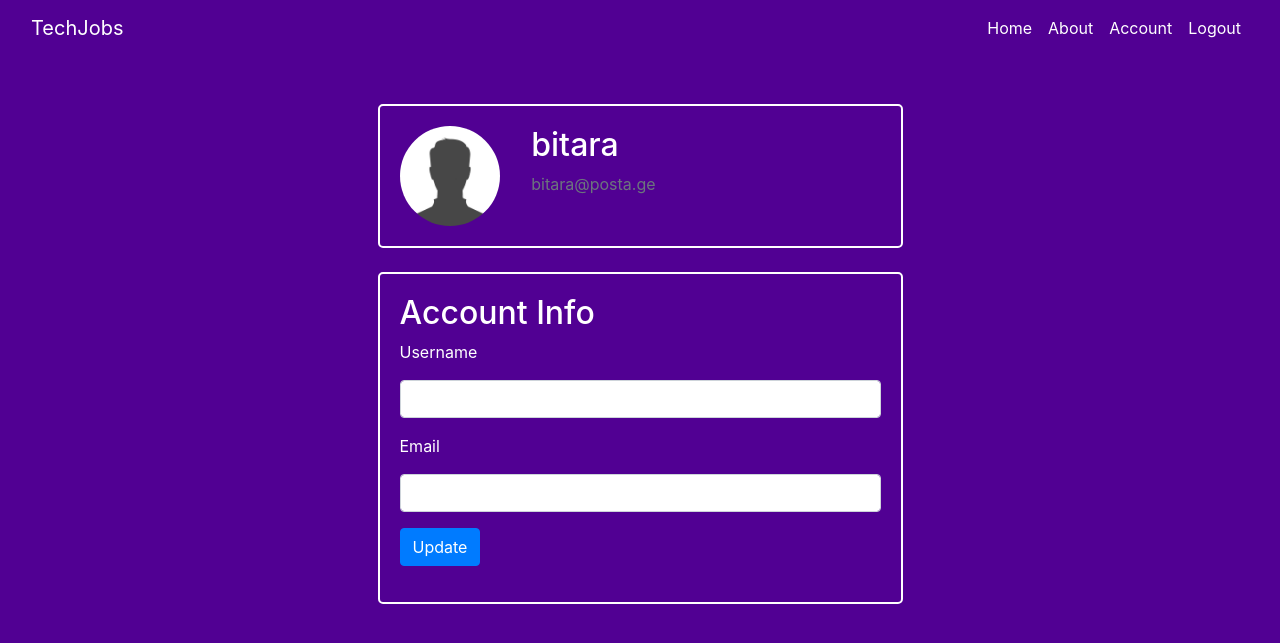
After one commit to BekaBitarashvili/TechJob, a Flask app: page /account in a window 1280 px wide. The commit adds this page. Shown: the top 643 px of the page. Run offline with Flask 3, Linux system fonts and the light colour scheme; a user stored in the database is signed in.

Commit message:
Account Settings

```diff
--- a/app/__init__.py
+++ b/app/__init__.py
@@ -1,9 +1,15 @@
 from flask import Flask
 from flask_sqlalchemy import SQLAlchemy
+from flask_bcrypt import Bcrypt
+from flask_login import LoginManager
 
 app = Flask(__name__)
 app.config['SECRET_KEY'] = 'asndaiusdjaosid83459347593475asjdaisd'
 app.config['SQLALCHEMY_DATABASE_URI'] = 'sqlite:///database.db'
 db = SQLAlchemy(app)
+bcrypt = Bcrypt(app)
+login_manager = LoginManager(app)
+login_manager.login_view = 'login'
+login_manager.login_message_category='info'
 
 from app import routes
--- a/app/forms.py
+++ b/app/forms.py
@@ -1,6 +1,8 @@
+from flask_login import current_user
 from flask_wtf import FlaskForm
 from wtforms import StringField, PasswordField, SubmitField, BooleanField
-from wtforms.validators import DataRequired, EqualTo, Length, Email
+from wtforms.validators import DataRequired, EqualTo, Length, Email, ValidationError
+from app.models import User
 
 
 class RegistrationForm(FlaskForm):
@@ -10,9 +12,37 @@ class RegistrationForm(FlaskForm):
     confirm_password = PasswordField('Confirm Password', validators=[DataRequired(), EqualTo('password')])
     submit = SubmitField("Sign Up")
 
+    def validete_username(self, username):
+        user = User.query.filter_by(username=username.data).first()
+        if user:
+            raise ValidationError('That username is taken. Please choose another one.')
+
+    def validete_email(self, email):
+        user = User.query.filter_by(email=email.data).first()
+        if user:
+            raise ValidationError('That email is taken. Please choose another one.')
+
 
 class LoginForm(FlaskForm):
     email = StringField('Email', validators=[DataRequired(), Email()])
     password = PasswordField('Password', validators=[DataRequired()])
     remember = BooleanField('Remember Me')
     submit = SubmitField("Login")
+
+
+class UpdateAccountForm(FlaskForm):
+    username = StringField('Username', validators=[DataRequired(), Length(min=2, max=20)])
+    email = StringField('Email', validators=[DataRequired(), Email()])
+    submit = SubmitField("Update")
+
+    def validete_username(self, username):
+        if username.data != current_user.username:
+            user = User.query.filter_by(username=username.data).first()
+            if user:
+                raise ValidationError('That username is taken. Please choose another one.')
+
+    def validete_email(self, email):
+        if email.data != current_user.email:
+            user = User.query.filter_by(email=email.data).first()
+            if user:
+                raise ValidationError('That email is taken. Please choose another one.')
--- a/app/routes.py
+++ b/app/routes.py
@@ -1,7 +1,8 @@
-from flask import render_template, url_for, flash, redirect
-from app import app
-from app.forms import RegistrationForm, LoginForm
+from flask import render_template, url_for, flash, redirect, request
+from app import app, db, bcrypt
+from app.forms import RegistrationForm, LoginForm, UpdateAccountForm
 from app.models import User, Job
+from flask_login import login_user, current_user, logout_user, login_required
 
 jobs = [
     {
@@ -50,20 +51,44 @@ def about():
 
 @app.route('/register', methods=['POST', 'GET'])
 def register():
+    if current_user.is_authenticated:
+        return redirect(url_for('home'))
     form = RegistrationForm()
     if form.validate_on_submit():
-        flash(f'Account created for {form.username.data}!', 'success')
-        return redirect(url_for('home'))
+        hashed_password = bcrypt.generate_password_hash(form.password.data).decode('utf-8')
+        user = User(username=form.username.data, email=form.email.data, password=hashed_password)
+        db.session.add(user)
+        db.session.commit()
+        flash('Your Account has been created! Now Log in', 'success')
+        return redirect(url_for('login'))
     return render_template('register.html', form=form)
 
 
 @app.route('/login', methods=['POST', 'GET'])
 def login():
+    if current_user.is_authenticated:
+        return redirect(url_for('home'))
     form = LoginForm()
     if form.validate_on_submit():
-        if form.email.data == 'admin@gmail.com' and form.password.data == 'password':
-            flash(f'You have been logged in!', 'success')
-            return redirect(url_for('home'))
+        user = User.query.filter_by(email=form.email.data).first()
+        if user and bcrypt.check_password_hash(user.password, form.password.data):
+            login_user(user, remember=form.remember.data)
+            next_page = request.args.get('next')
+            return redirect(next_page) if next_page else redirect(url_for('home'))
         else:
             flash(f'Login Unsuccessful. Please check username and password', 'danger')
-    return render_template('login.html', form=form)
+    return render_template('login.html', title='Login', form=form)
+
+
+@app.route('/logout')
+def logout():
+    logout_user()
+    return redirect(url_for('home'))
+
+
+@app.route('/account')
+@login_required
+def account():
+    form = UpdateAccountForm()
+    image_file = url_for('static', filename='images/' + current_user.image_file)
+    return render_template('account.html', title='Account', image_file=image_file, form=form)
--- a/app/static/main.css
+++ b/app/static/main.css
@@ -43,3 +43,8 @@ body {
     color: inherit;
     text-decoration: none;
 }
+/* For default pic */
+.account-img {
+  max-width: 100px;
+  max-height: 100px;
+}
--- /dev/null
+++ b/app/templates/account.html
@@ -0,0 +1,67 @@
+{% extends "base.html" %}
+{% block content %}
+<br>
+<br>
+<div class="container">
+    <div class="row">
+        <div class="col-md-6 offset-md-3">
+            <div class="rectangle-border">
+                <div class="content-section">
+                    <div class="media">
+                        <img class="rounded-circle account-img" src="{{ image_file }}">
+                        <div class="media-body">
+                            <h2 class="account-heading white-text offset-md-1">{{ current_user.username }}</h2>
+                            <p class="text-secondary white-text offset-md-1">{{ current_user.email }}</p>
+                        </div>
+                    </div>
+                </div>
+            </div>
+        </div>
+    </div>
+</div>
+<div>
+    <br>
+    <div class="container">
+        <div class="row">
+            <div class="col-md-6 offset-md-3">
+                <div class="registration-form rectangle-border">
+                    <h2 class="white-text">Account Info</h2>
+                    <form method="POST" action="">
+                        {{ form.hidden_tag() }}
+                        <div class="form-group">
+                            <label class="white-text">{{ form.username.label }}</label><br>
+
+                            {% if form.username.errors %}
+                            {{ form.username(class="form-control is-invalid") }}
+                            <div class="invalid-feedback">
+                                {% for error in form.username.errors %}
+                                <span>{{ error }}</span>
+                                {% endfor %}
+                            </div>
+                            {% else %}
+                            {{ form.username(class="form-control") }}
+                            {% endif %}
+                        </div>
+                        <div class="form-group">
+                            <label class="white-text">{{ form.email.label }}</label><br>
+                            {% if form.email.errors %}
+                            {{ form.email(class="form-control is-invalid") }}
+                            <div class="invalid-feedback">
+                                {% for error in form.email.errors %}
+                                <span>{{ error }}</span>
+                                {% endfor %}
+                            </div>
+                            {% else %}
+                            {{ form.email(class="form-control") }}
+                            {% endif %}
+                        </div>
+                        <div class="form-group">
+                            {{ form.submit(class="btn btn-primary") }}
+                        </div>
+                    </form>
+                </div>
+            </div>
+        </div>
+    </div>
+</div>
+{% endblock %}
--- a/app/templates/base.html
+++ b/app/templates/base.html
@@ -3,7 +3,8 @@
 <head>
     <meta charset="utf-8">
     <title>TechJobs</title>
-    <link rel="stylesheet" href="https://cdn.jsdelivr.net/npm/bootstrap@4.3.1/dist/css/bootstrap.min.css" integrity="sha384-ggOyR0iXCbMQv3Xipma34MD+dH/1fQ784/j6cY/iJTQUOhcWr7x9JvoRxT2MZw1T" crossorigin="anonymous">
+    <link rel="stylesheet" href="https://cdn.jsdelivr.net/npm/bootstrap@4.3.1/dist/css/bootstrap.min.css"
+          integrity="sha384-ggOyR0iXCbMQv3Xipma34MD+dH/1fQ784/j6cY/iJTQUOhcWr7x9JvoRxT2MZw1T" crossorigin="anonymous">
     <link href="{{ url_for('static', filename='main.css') }}" rel="stylesheet">
     <link rel="icon" type="image/x-icon" href="{{ url_for('static', filename='images/64.png')}}">
 </head>
@@ -12,7 +13,8 @@
     <nav class="navbar navbar-expand-lg navbar-dark bg-body-tertiary">
         <div class="container-fluid">
             <a class="navbar-brand" href="{{url_for ('home') }}">TechJobs</a>
-          <button class="navbar-toggler" type="button" data-toggle="collapse" data-target="#navbarNav" aria-controls="navbarNav" aria-expanded="false" aria-label="Toggle navigation">
+            <button class="navbar-toggler" type="button" data-toggle="collapse" data-target="#navbarNav"
+                    aria-controls="navbarNav" aria-expanded="false" aria-label="Toggle navigation">
                 <span class="navbar-toggler-icon"></span>
             </button>
             <div class="collapse navbar-collapse" id="navbarNav">
@@ -23,12 +25,21 @@
                     <li class="nav-item">
                         <a class="nav-link" href="{{url_for ('about') }}">About</a>
                     </li>
+                    {% if current_user.is_authenticated %}
+                    <li class="nav-item">
+                        <a class="nav-link" href="{{url_for ('account') }}">Account</a>
+                    </li>
+                    <li class="nav-item">
+                        <a class="nav-link" href="{{url_for ('logout') }}">Logout</a>
+                    </li>
+                    {% else %}
                     <li class="nav-item">
                         <a class="nav-link" href="{{url_for ('login') }}">Login</a>
                     </li>
                     <li class="nav-item">
                         <a class="nav-link" href="{{url_for ('register') }}">Register</a>
                     </li>
+                    {% endif %}
                 </ul>
             </div>
         </div>
@@ -54,9 +65,15 @@
         </div>
     </div>
 </div>
-<script src="https://code.jquery.com/jquery-3.3.1.slim.min.js" integrity="sha384-q8i/X+965DzO0rT7abK41JStQIAqVgRVzpbzo5smXKp4YfRvH+8abtTE1Pi6jizo" crossorigin="anonymous"></script>
-<script src="https://cdn.jsdelivr.net/npm/popper.js@1.14.7/dist/umd/popper.min.js" integrity="sha384-UO2eT0CpHqdSJQ6hJty5KVphtPhzWj9WO1clHTMGa3JDZwrnQq4sF86dIHNDz0W1" crossorigin="anonymous"></script>
-<script src="https://cdn.jsdelivr.net/npm/bootstrap@4.3.1/dist/js/bootstrap.min.js" integrity="sha384-JjSmVgyd0p3pXB1rRibZUAYoIIy6OrQ6VrjIEaFf/nJGzIxFDsf4x0xIM+B07jRM" crossorigin="anonymous"></script>
+<script src="https://code.jquery.com/jquery-3.3.1.slim.min.js"
+        integrity="sha384-q8i/X+965DzO0rT7abK41JStQIAqVgRVzpbzo5smXKp4YfRvH+8abtTE1Pi6jizo"
+        crossorigin="anonymous"></script>
+<script src="https://cdn.jsdelivr.net/npm/popper.js@1.14.7/dist/umd/popper.min.js"
+        integrity="sha384-UO2eT0CpHqdSJQ6hJty5KVphtPhzWj9WO1clHTMGa3JDZwrnQq4sF86dIHNDz0W1"
+        crossorigin="anonymous"></script>
+<script src="https://cdn.jsdelivr.net/npm/bootstrap@4.3.1/dist/js/bootstrap.min.js"
+        integrity="sha384-JjSmVgyd0p3pXB1rRibZUAYoIIy6OrQ6VrjIEaFf/nJGzIxFDsf4x0xIM+B07jRM"
+        crossorigin="anonymous"></script>
 <script>
     $(function () {
         const navCollapse = $('.navbar-collapse');
```
Also changed, not shown: app/models.py (+8 -2 lines), app/static/images/default.jpg (added), instance/database.db. Lines whose indentation alone changed are shown as unchanged.
